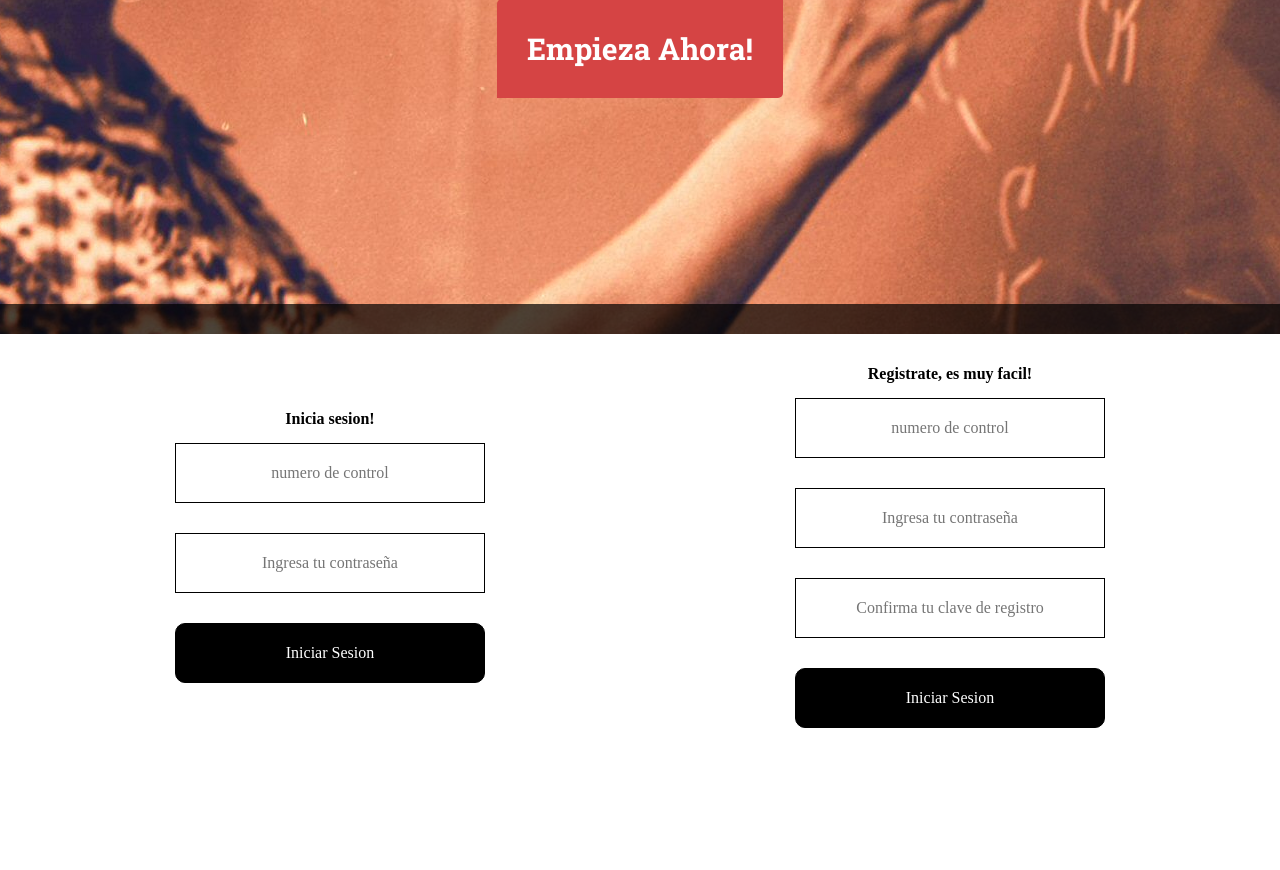
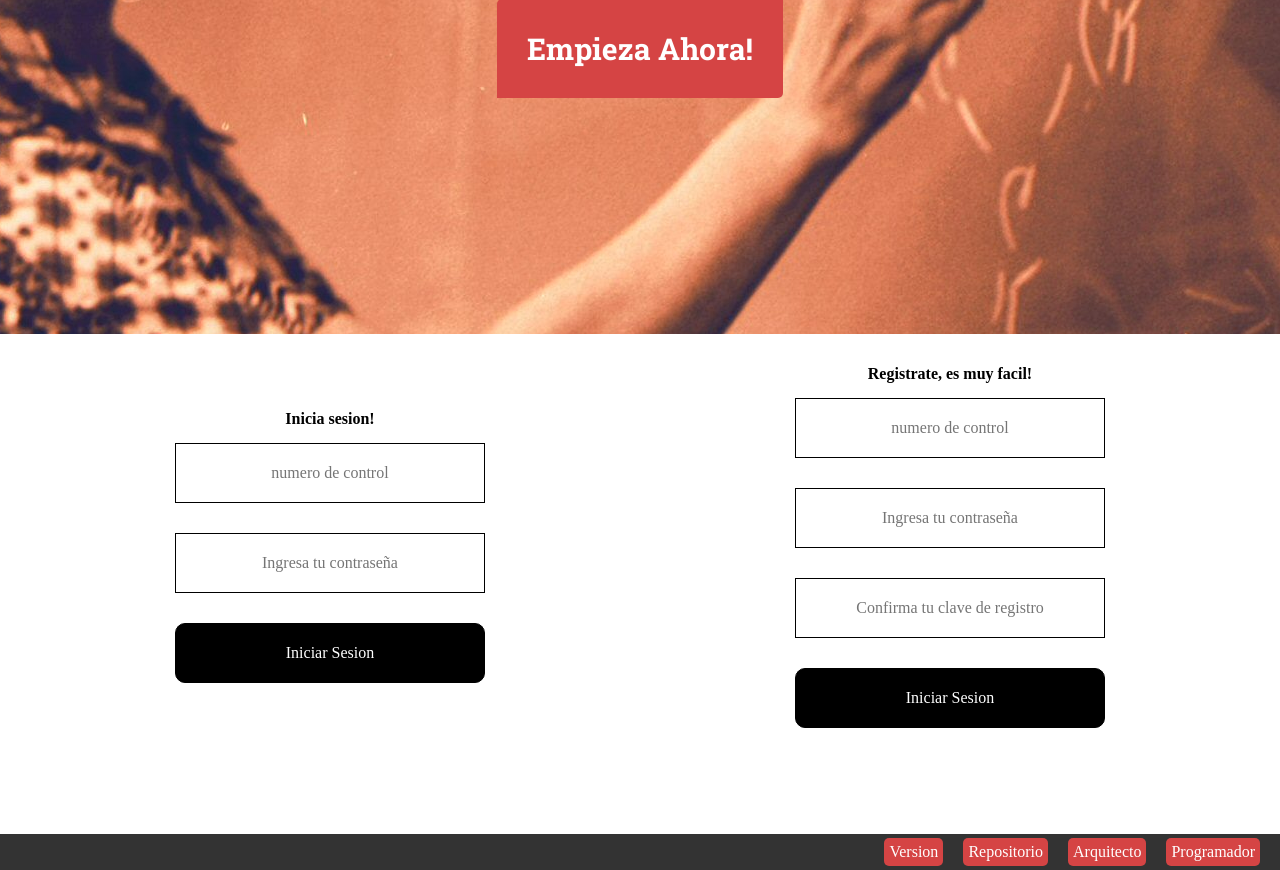
Before and after one commit to xshaffter/xshaffter.github.io, a PHP site: page / in a window 1280 px wide. Shown: the part 466-1336 px from the top of the page. Before the commit the page ends 1194 px from the top, so only its background shows below. Run offline with PHP 8.4, Linux system fonts and the light colour scheme.

Commit message:
0.3.0
Pantalla de inicio version Beta y JS corregido.

```diff
--- a/css/app.css
+++ b/css/app.css
@@ -137,14 +137,43 @@ body{
 
 
 .footer{
-	position: fixed;
-	bottom: 0;
-	left: 0;
 	width: 100%;
-	height: 30px;
-	background: rgba(0, 0, 0, 0.7);
+	padding: 4px 10px;
+	background: rgba(0, 0, 0, 0.8);
+	align-items: center;
+	justify-content: flex-end;
 }
 
 .form-title{
 	color: #000;
 }
+
+.foo-item{
+	position: relative;
+}
+
+.foo-info{
+	display: none;
+	position: absolute;
+	bottom: 50px;
+	border-radius: 10px;
+	right: 0;
+	width: 200px;
+	min-height: 200px;
+	background: #D54444;
+	justify-content: center;
+	align-items: center;
+	font-size: 20px;
+	padding: 10px;
+}
+
+.foo-item:hover .foo-info{
+	display: flex;
+}
+
+.foo-title{
+	background: #D54444;
+	padding: 5px;
+	margin: 0 10px;
+	border-radius: 5px;
+}
--- a/index.html
+++ b/index.html
@@ -38,17 +38,32 @@
 		</form>
 
 
-		<form id="signup" action="php/iniciar.php" method="post" enctype="multipart/form-data" class="session-form flex-column-item">
+		<form id="signup" action="php/registro.php" method="post" enctype="multipart/form-data" class="session-form flex-column-item">
 			<h2 class="form-title">Registrate, es muy facil!</h2>
 			<input type="text" id="ncontrol" name="ncontrol" placeholder="numero de control" />
 			<input type="password" id="password" name="password" placeholder="Ingresa tu contraseña" />
-			<input type="text" id="clavesegura" name="clavesegura" placeholder="Confirma tu clave de registro" />
+			<input type="text" id="confirm" name="confirm" placeholder="Confirma tu clave de registro" />
 			<input type="submit" value="Iniciar Sesion">
 		</form>
 	</section>
 
 	<footer class="footer flex-row-item">
-
+		<div class="foo-item">
+			<div class="foo-title">Version</div>
+			<div class="foo-info">0.2.3</div>
+		</div>
+		<div class="foo-item">
+			<div class="foo-title">Repositorio</div>
+			<div class="foo-info">Xshaffter</div>
+		</div>
+		<div class="foo-item">
+			<div class="foo-title">Arquitecto</div>
+			<div class="foo-info">Carlos David Sanchez Moreno</div>
+		</div>
+		<div class="foo-item">
+			<div class="foo-title">Programador</div>
+			<div class="foo-info">Alfredo Antonio Martinez Armendariz</div>
+		</div>
 	</footer>
 
 
```
